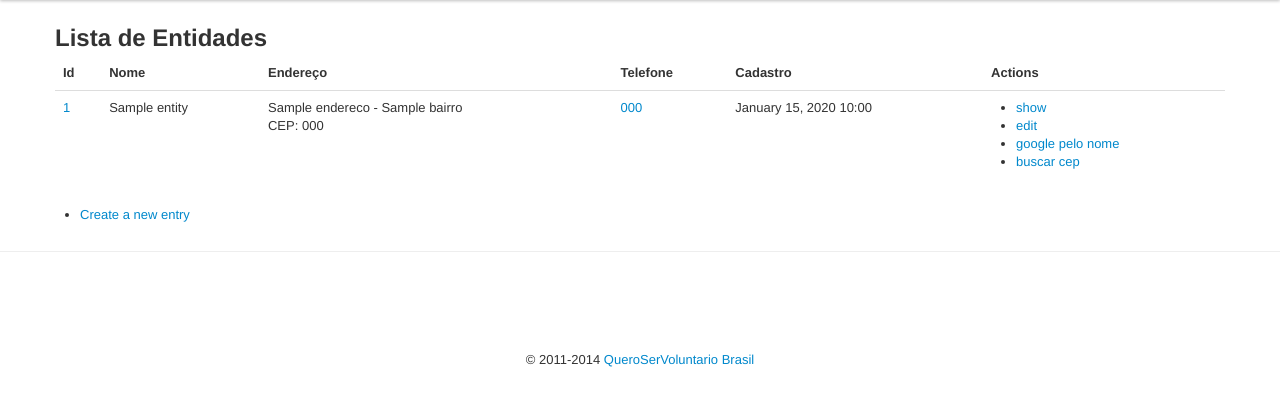
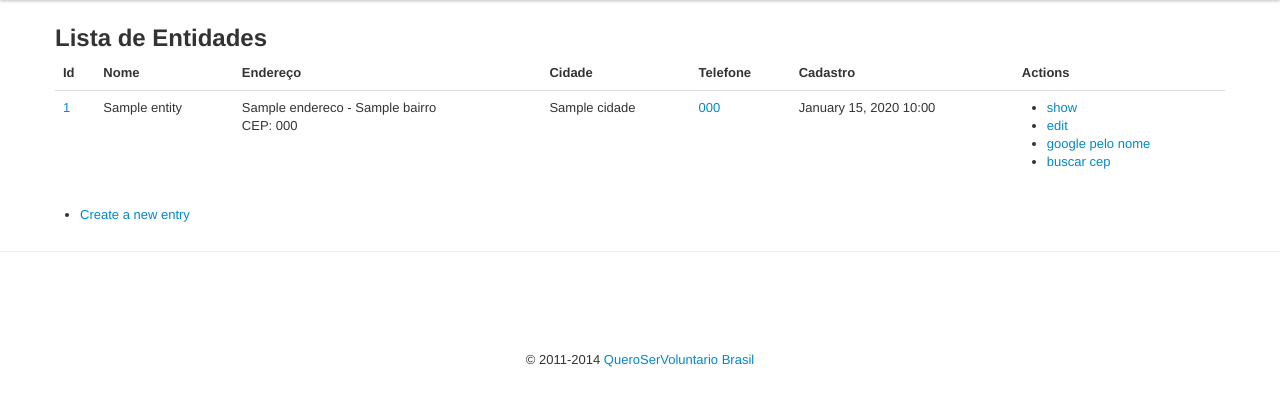
Before and after one commit to EHER/voluntarios, a Symfony app: template src/Eher/QueroSerVoluntario/Bundle/Resources/views/Entidade/index.html.twig in a window 1280 px wide. Shown: the part 40-446 px from the top of the page. Run offline with Twig, Linux system fonts and the light colour scheme; the template is opened without the code that fills it: most values are stand-ins (such as "Sample title", 1, 10 or a date in 2020); some libraries are stand-ins or nearby versions.

Commit message:
Add column Cidade to Entidade list

```diff
--- a/src/Eher/QueroSerVoluntario/Bundle/Resources/views/Entidade/index.html.twig
+++ b/src/Eher/QueroSerVoluntario/Bundle/Resources/views/Entidade/index.html.twig
@@ -9,6 +9,7 @@
                 <th>Id</th>
                 <th>Nome</th>
                 <th>Endereço</th>
+                <th>Cidade</th>
                 <th>Telefone</th>
                 <th>Cadastro</th>
                 <th>Actions</th>
@@ -24,6 +25,9 @@
                 <td>
                     {{ entity.endereco }} - {{ entity.bairro }}<br>
                     CEP: {{ entity.cep }}
+                </td>
+                <td>
+                    {{ entity.cidade }}
                 </td>
                 <td>
                     <a href="tel:{{ entity.telefone }}">{{ entity.telefone }}</a>
```
